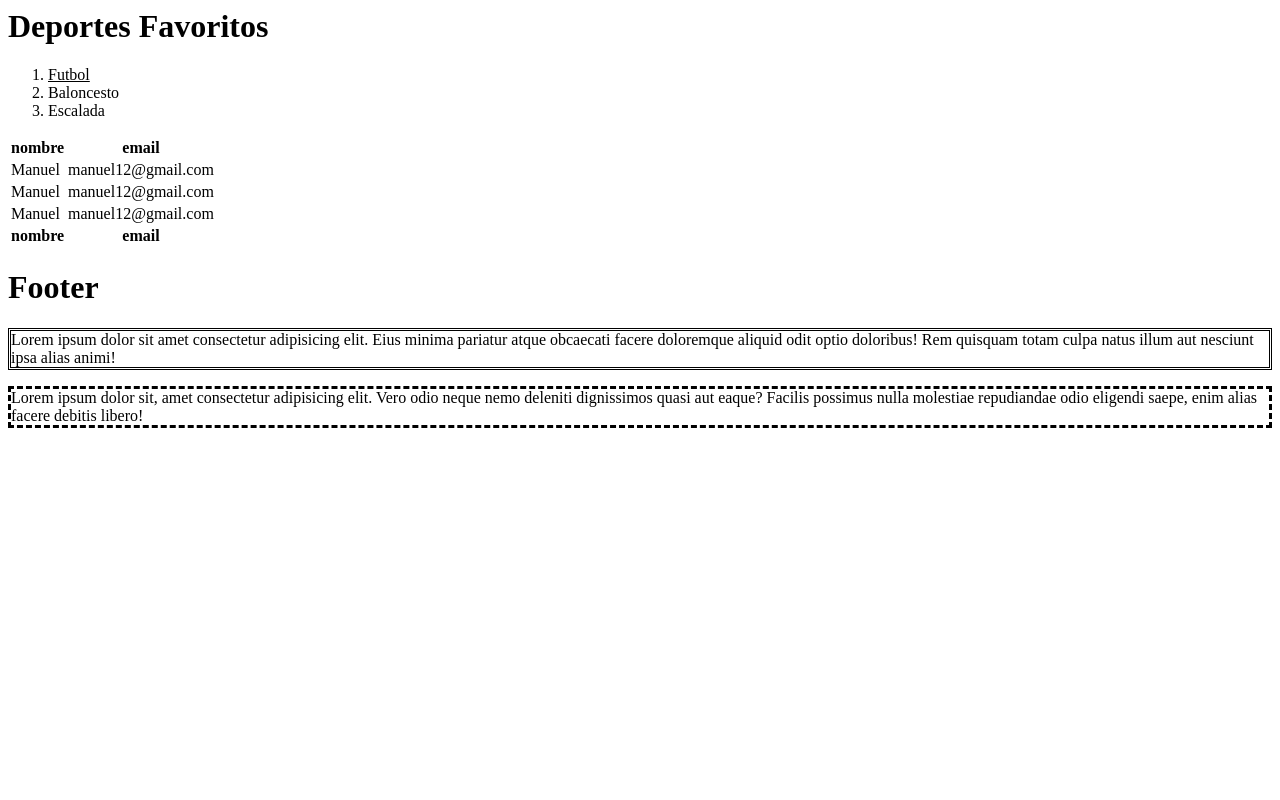
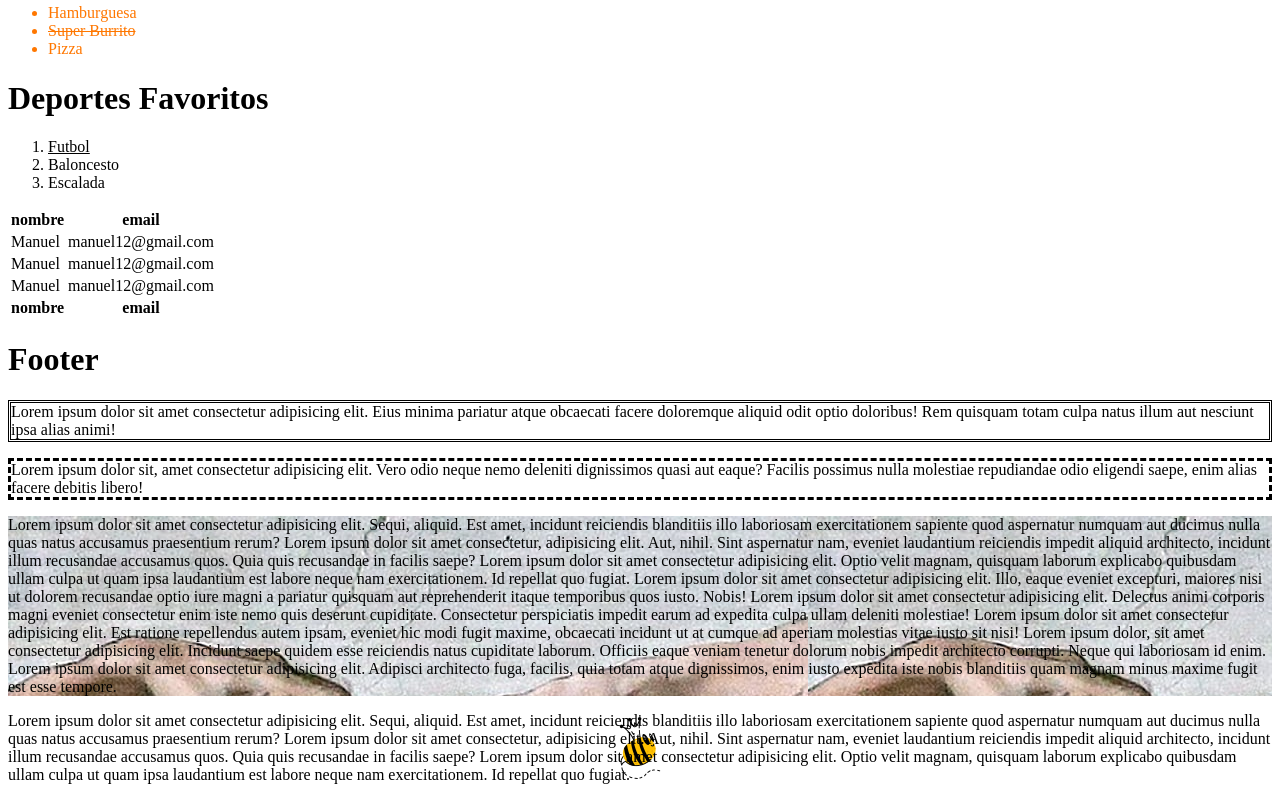
Before and after one commit to Manuel-O-12/Programacion-web, a plain HTML site: page index.html in a window 1280 px wide. Shown: the part 727-1527 px from the top of the page. Before the commit the page ends 1171 px from the top, so only its background shows below. Drawn offline with Linux system fonts and the light colour scheme.

Commit message:
Utilizar background-img

```diff
--- a/assets/styles/main.css
+++ b/assets/styles/main.css
@@ -1,5 +1,9 @@
 .titulo{
     background-color: rgb(14, 231, 217);
+}
+
+a{
+    display: block;
 }
 
 .p1{
@@ -25,3 +29,13 @@
     border-style: dashed;
     border-color: black;
 }
+
+.ba_img{
+    background-image: url("../img/Manos.jpg");
+}
+
+.ba_img_min{
+    background-image: url("../img/abeja.png");
+    background-repeat: no-repeat;
+    background-position: center;
+}
--- a/index.html
+++ b/index.html
@@ -187,6 +187,24 @@
         Lorem ipsum dolor sit, amet consectetur adipisicing elit. Vero odio neque nemo deleniti dignissimos quasi aut eaque? Facilis possimus nulla molestiae repudiandae odio eligendi saepe, enim alias facere debitis libero!
     </p>
 
+    <p class="ba_img">
+        Lorem ipsum dolor sit amet consectetur adipisicing elit. Sequi, aliquid. Est amet, incidunt reiciendis blanditiis illo laboriosam exercitationem sapiente quod aspernatur numquam aut ducimus nulla quas natus accusamus praesentium rerum?
+        Lorem ipsum dolor sit amet consectetur, adipisicing elit. Aut, nihil. Sint aspernatur nam, eveniet laudantium reiciendis impedit aliquid architecto, incidunt illum recusandae accusamus quos. Quia quis recusandae in facilis saepe?
+        Lorem ipsum dolor sit amet consectetur adipisicing elit. Optio velit magnam, quisquam laborum explicabo quibusdam ullam culpa ut quam ipsa laudantium est labore neque nam exercitationem. Id repellat quo fugiat.
+        Lorem ipsum dolor sit amet consectetur adipisicing elit. Illo, eaque eveniet excepturi, maiores nisi ut dolorem recusandae optio iure magni a pariatur quisquam aut reprehenderit itaque temporibus quos iusto. Nobis!
+        Lorem ipsum dolor sit amet consectetur adipisicing elit. Delectus animi corporis magni eveniet consectetur enim iste nemo quis deserunt cupiditate. Consectetur perspiciatis impedit earum ad expedita culpa ullam deleniti molestiae!
+        Lorem ipsum dolor sit amet consectetur adipisicing elit. Est ratione repellendus autem ipsam, eveniet hic modi fugit maxime, obcaecati incidunt ut at cumque ad aperiam molestias vitae iusto sit nisi!
+        Lorem ipsum dolor, sit amet consectetur adipisicing elit. Incidunt saepe quidem esse reiciendis natus cupiditate laborum. Officiis eaque veniam tenetur dolorum nobis impedit architecto corrupti. Neque qui laboriosam id enim.
+        Lorem ipsum dolor sit amet consectetur adipisicing elit. Adipisci architecto fuga, facilis, quia totam atque dignissimos, enim iusto expedita iste nobis blanditiis quam magnam minus maxime fugit est esse tempore.
+
+    </p>
+
+    <p class="ba_img_min">
+        Lorem ipsum dolor sit amet consectetur adipisicing elit. Sequi, aliquid. Est amet, incidunt reiciendis blanditiis illo laboriosam exercitationem sapiente quod aspernatur numquam aut ducimus nulla quas natus accusamus praesentium rerum?
+        Lorem ipsum dolor sit amet consectetur, adipisicing elit. Aut, nihil. Sint aspernatur nam, eveniet laudantium reiciendis impedit aliquid architecto, incidunt illum recusandae accusamus quos. Quia quis recusandae in facilis saepe?
+        Lorem ipsum dolor sit amet consectetur adipisicing elit. Optio velit magnam, quisquam laborum explicabo quibusdam ullam culpa ut quam ipsa laudantium est labore neque nam exercitationem. Id repellat quo fugiat.
+    </p>
+
 </body>
 
 </html>
```
Also changed, not shown: assets/img/abeja.png (added).
